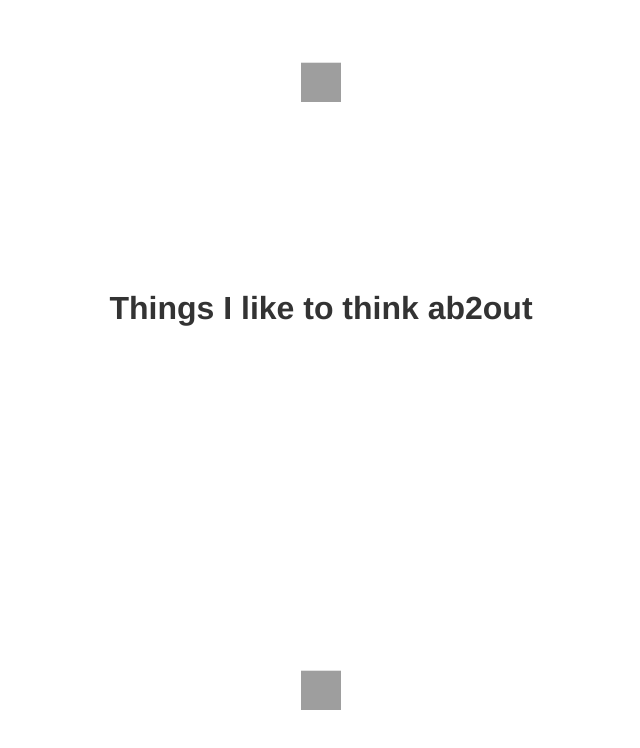
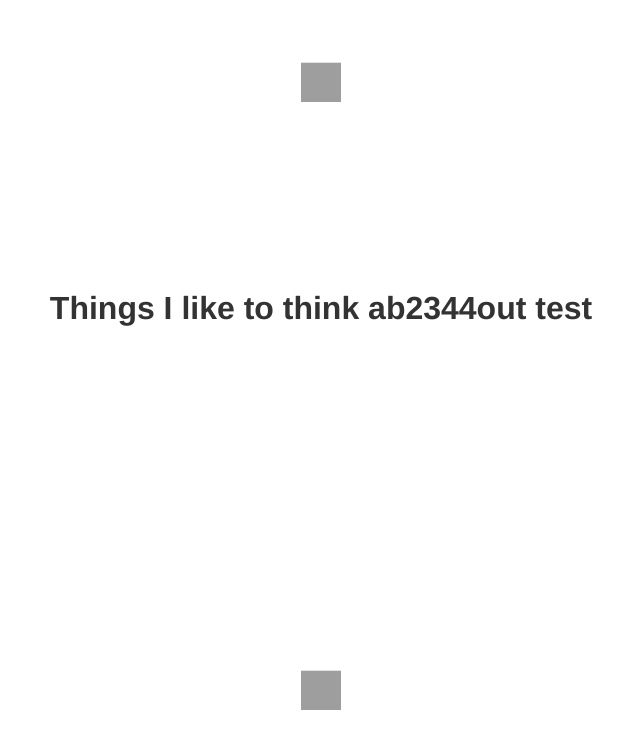
Before and after one commit to hugo-chan/hugo-chan.github.io, a Gatsby site: page /things/tv in a window 1280 px wide. Shown: the whole page, without its empty margins (319-959 px from the left). Built offline with nearby package versions, Linux system fonts and the light colour scheme; Gatsby itself is replaced by a stand-in of ours; grey boxes are pictures that could not be loaded; what typography-theme-fairy-gates would draw is missing.

```diff
--- a/package.json
+++ b/package.json
@@ -12,7 +12,7 @@
     "serve": "gatsby serve",
     "clean": "gatsby clean",
     "test": "echo \"Write tests! -> https://gatsby.dev/unit-testing\" && exit 1",
-    "deploy": "gatsby build && gh-pages -d public -b master"
+    "deploy": "gatsby build && gh-pages -d public"
   },
   "dependencies": {
     "gatsby": "^2.26.1",
--- a/src/pages/things/tv.js
+++ b/src/pages/things/tv.js
@@ -12,7 +12,7 @@ export default function Tv() {
     <div>
         <TopArrow link="/things"></TopArrow>
         <div className={style.centerDiv}>
-            <h1>Things I like to think ab2out</h1>
+            <h1>Things I like to think ab2344out test</h1>
         </div>
         <BottomArrow link="/things/xd"></BottomArrow>
     </div>
```
